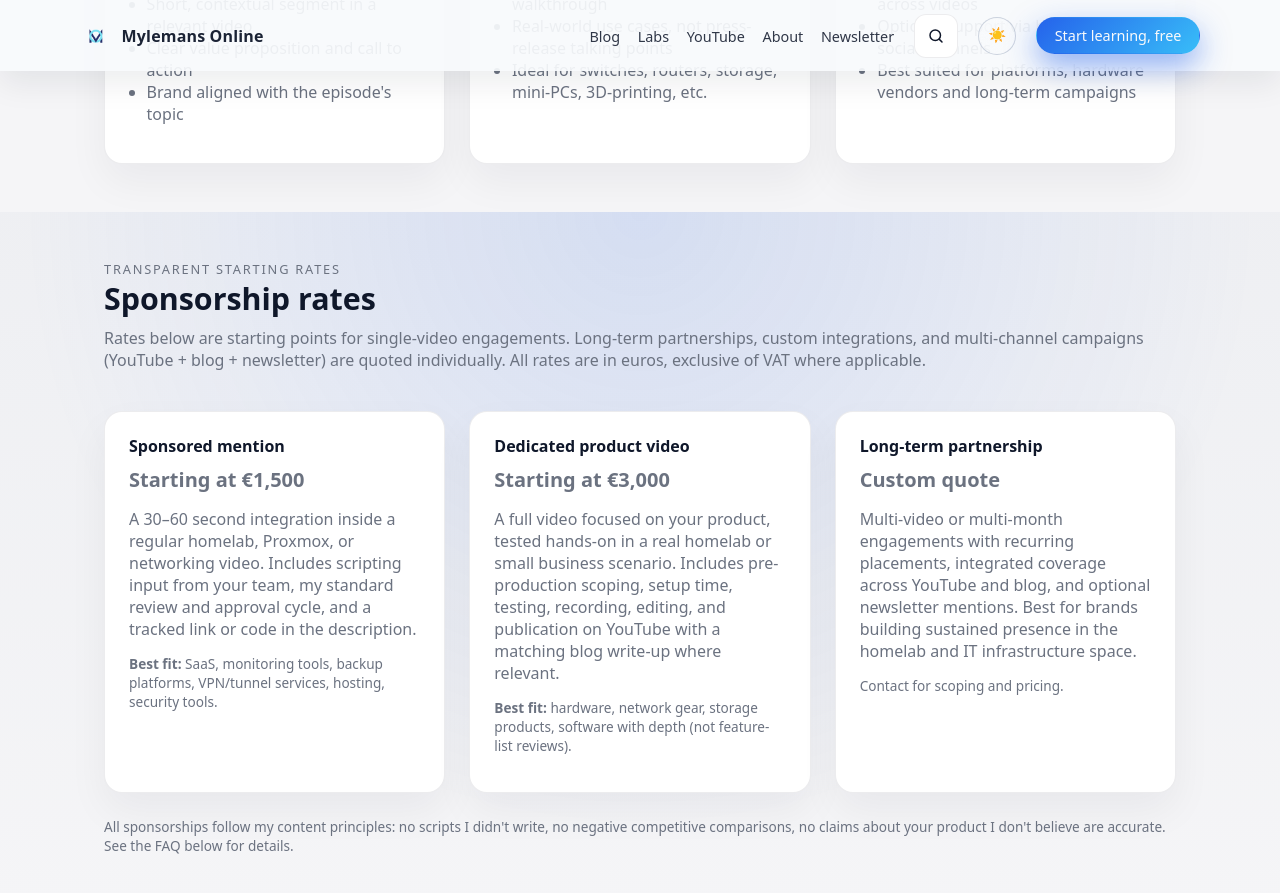
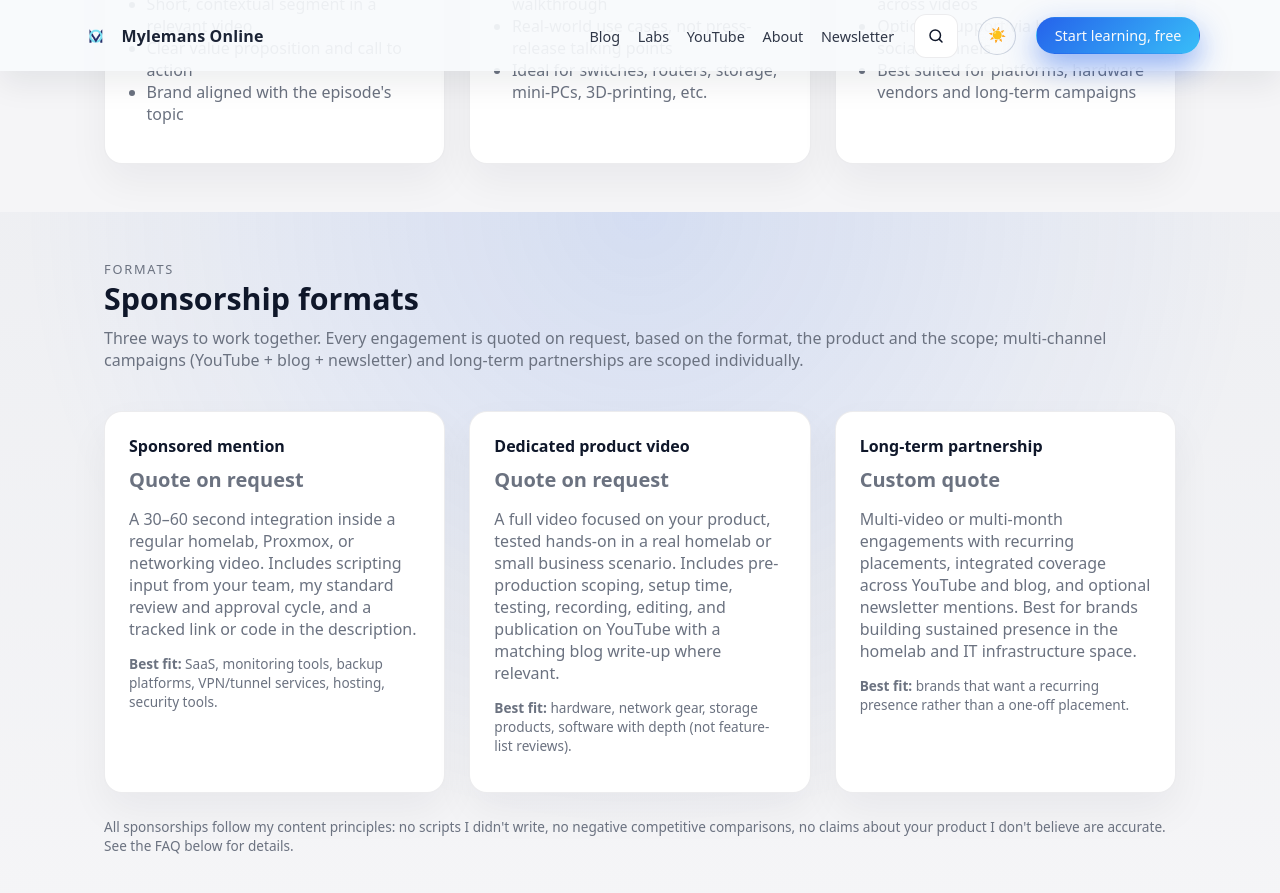
Before and after one commit to marcmylemans/mylemans-online, a Jekyll site: the page built from sponsor.html, in a window 1280 px wide and 900 px high, scrolled down 2061 px. Shown: the top 893 px of the window. Built offline with Jekyll 4.4.1, drawn with Linux system fonts in a browser that asks for light colours; some of the changed text lies outside the part shown.

Commit message:
Update sponsor.html

```diff
--- a/sponsor.html
+++ b/sponsor.html
@@ -6,10 +6,10 @@
 <head>
   <meta charset="UTF-8" />
   <meta name="viewport" content="width=device-width, initial-scale=1.0" />
-  <title>Sponsor Mylemans Online | Tech Creator Partnerships, Media Kit &amp; Rates</title>
+  <title>Sponsor Mylemans Online | Tech Creator Partnerships</title>
 
   <meta name="description"
-        content="Sponsor Mylemans Online: 40K+ YouTube subscribers, deep technical audience in Proxmox, homelab, networking, and IT infrastructure. View sponsorship formats, starting rates, and request the media kit." />
+        content="Sponsor Mylemans Online: 40K+ YouTube subscribers, deep technical audience in Proxmox, homelab, networking, and IT infrastructure. View sponsorship formats and request a quote." />
 
   <!-- Basic SEO -->
   <meta name="robots" content="index,follow" />
@@ -17,9 +17,9 @@
   <link rel="icon" type="image/x-icon" href="{{ '/favicon.ico' | relative_url }}" />
 
   <!-- Open Graph -->
-  <meta property="og:title" content="Sponsor Mylemans Online | Tech Creator Partnerships, Media Kit &amp; Rates" />
+  <meta property="og:title" content="Sponsor Mylemans Online | Tech Creator Partnerships" />
   <meta property="og:description"
-        content="Sponsor Mylemans Online: 40K+ YouTube subscribers, deep technical audience in Proxmox, homelab, networking, and IT infrastructure. View sponsorship formats, starting rates, and request the media kit." />
+        content="Sponsor Mylemans Online: 40K+ YouTube subscribers, deep technical audience in Proxmox, homelab, networking, and IT infrastructure. View sponsorship formats and request a quote." />
   <meta property="og:type" content="website" />
   <meta property="og:url" content="https://mylemans.online/sponsor.html" />
   <meta property="og:site_name" content="Mylemans Online" />
@@ -30,8 +30,8 @@
   <!-- Twitter / X Card -->
   <meta name="twitter:card" content="summary_large_image" />
   <meta name="twitter:site" content="@mylemansonline" />
-  <meta name="twitter:title" content="Sponsor Mylemans Online | Tech Creator Partnerships, Media Kit &amp; Rates" />
-  <meta name="twitter:description" content="Sponsor Mylemans Online: 40K+ YouTube subscribers, deep technical audience in Proxmox, homelab, networking, and IT infrastructure. View sponsorship formats, starting rates, and request the media kit." />
+  <meta name="twitter:title" content="Sponsor Mylemans Online | Tech Creator Partnerships" />
+  <meta name="twitter:description" content="Sponsor Mylemans Online: 40K+ YouTube subscribers, deep technical audience in Proxmox, homelab, networking, and IT infrastructure. View sponsorship formats and request a quote." />
   <meta name="twitter:image" content="https://mylemans.online/assets/img/og-default.jpg" />
 
   <!-- Structured Data: Person -->
@@ -83,7 +83,7 @@
         "name": "What does a sponsored video on Mylemans Online cost?",
         "acceptedAnswer": {
           "@type": "Answer",
-          "text": "Rates start at €1,500 for a 30–60 second sponsored mention and €3,000 for a dedicated product video. Long-term partnerships are quoted individually."
+          "text": "Pricing depends on the format, the product and the scope of the integration. Send a sponsorship request with your product and goals and you will receive a quote within two business days."
         }
       },
       {
@@ -99,7 +99,7 @@
         "name": "Can I see examples of past sponsored content?",
         "acceptedAnswer": {
           "@type": "Answer",
-          "text": "Yes. The Example integrations section on this page links to representative videos. For specific case studies and performance data, request the media kit."
+          "text": "Yes. The Example integrations section on this page links to representative videos. Audience figures and performance data for comparable sponsorships are shared on request as part of the quote."
         }
       },
       {
@@ -185,11 +185,8 @@
           </p>
 
           <div class="hero-actions">
-            <a href="media-kit-mylemans-online.pdf" class="btn btn-primary" target="_blank" rel="noreferrer">
-              Download media kit
-            </a>
-            <a href="#sponsor-contact" class="btn btn-secondary">
-              Contact for sponsorships
+            <a href="#sponsor-contact" class="btn btn-primary">
+              Request a quote
             </a>
           </div>
 
@@ -360,19 +357,19 @@
     <section class="section section-alt" id="rates">
       <div class="container">
         <div class="section-header">
-          <p class="eyebrow">Transparent starting rates</p>
-          <h2>Sponsorship rates</h2>
+          <p class="eyebrow">Formats</p>
+          <h2>Sponsorship formats</h2>
           <p>
-            Rates below are starting points for single-video engagements. Long-term partnerships,
-            custom integrations, and multi-channel campaigns (YouTube + blog + newsletter) are
-            quoted individually. All rates are in euros, exclusive of VAT where applicable.
+            Three ways to work together. Every engagement is quoted on request, based on the
+            format, the product and the scope; multi-channel campaigns (YouTube + blog +
+            newsletter) and long-term partnerships are scoped individually.
           </p>
         </div>
 
         <div class="grid grid-3">
           <article class="card">
             <h3>Sponsored mention</h3>
-            <p class="rate-price">Starting at &euro;1,500</p>
+            <p class="rate-price">Quote on request</p>
             <p>
               A 30–60 second integration inside a regular homelab, Proxmox, or networking video.
               Includes scripting input from your team, my standard review and approval cycle, and
@@ -383,7 +380,7 @@
 
           <article class="card">
             <h3>Dedicated product video</h3>
-            <p class="rate-price">Starting at &euro;3,000</p>
+            <p class="rate-price">Quote on request</p>
             <p>
               A full video focused on your product, tested hands-on in a real homelab or small
               business scenario. Includes pre-production scoping, setup time, testing, recording,
@@ -400,7 +397,7 @@
               coverage across YouTube and blog, and optional newsletter mentions. Best for
               brands building sustained presence in the homelab and IT infrastructure space.
             </p>
-            <p class="rate-fit">Contact for scoping and pricing.</p>
+            <p class="rate-fit"><strong>Best fit:</strong> brands that want a recurring presence rather than a one-off placement.</p>
           </article>
         </div>
 
@@ -507,7 +504,7 @@
           <details class="faq-item">
             <summary class="faq-question">What does a sponsored video on Mylemans Online cost?</summary>
             <div class="faq-answer">
-              <p>Rates start at &euro;1,500 for a 30–60 second sponsored mention and &euro;3,000 for a dedicated product video. Long-term partnerships are quoted individually. See the <a href="#rates">Sponsorship rates</a> section above for details.</p>
+              <p>Pricing depends on the format, the product and the scope of the integration, so I don't publish a rate card. Send a <a href="#sponsor-contact">sponsorship request</a> with your product and goals and you'll have a quote within two business days.</p>
             </div>
           </details>
 
@@ -521,7 +518,7 @@
           <details class="faq-item">
             <summary class="faq-question">Can I see examples of past sponsored content?</summary>
             <div class="faq-answer">
-              <p>Yes. The <a href="#main">Example integrations</a> section above links to representative videos. For specific past sponsor case studies and performance data, request the media kit using the link at the top of the page.</p>
+              <p>Yes. The <a href="#main">Example integrations</a> section above links to representative videos. Audience figures and performance data for comparable sponsorships are shared on request as part of the quote.</p>
             </div>
           </details>
 
@@ -612,9 +609,6 @@
                 </button>
               </div>
 
-              <p style="margin-top:0.75rem; font-size:0.85rem; color:var(--color-text-muted);">
-                Media kit available on request or via the download link at the top of this page.
-              </p>
             </form>
           </article>
         </div>
```
